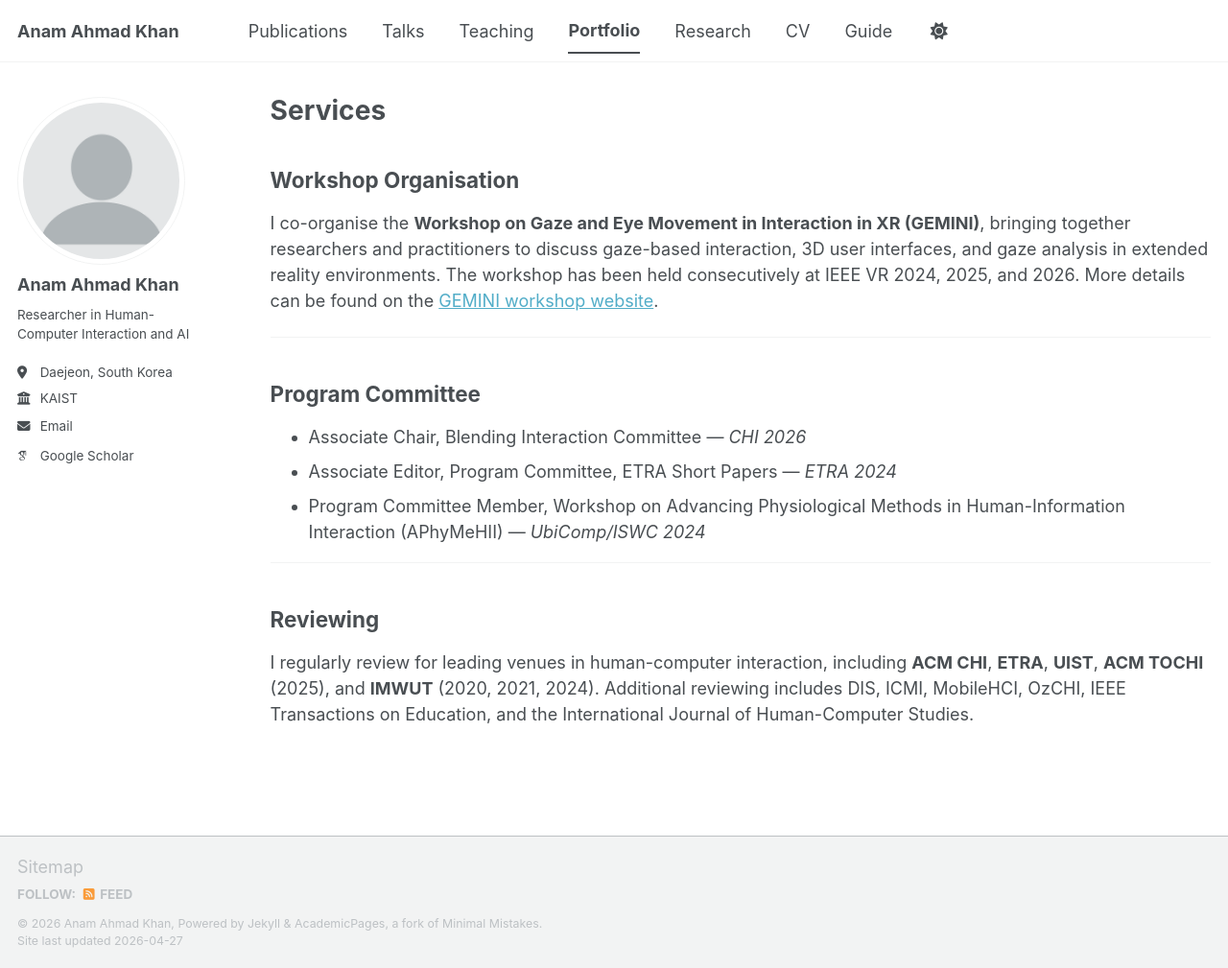
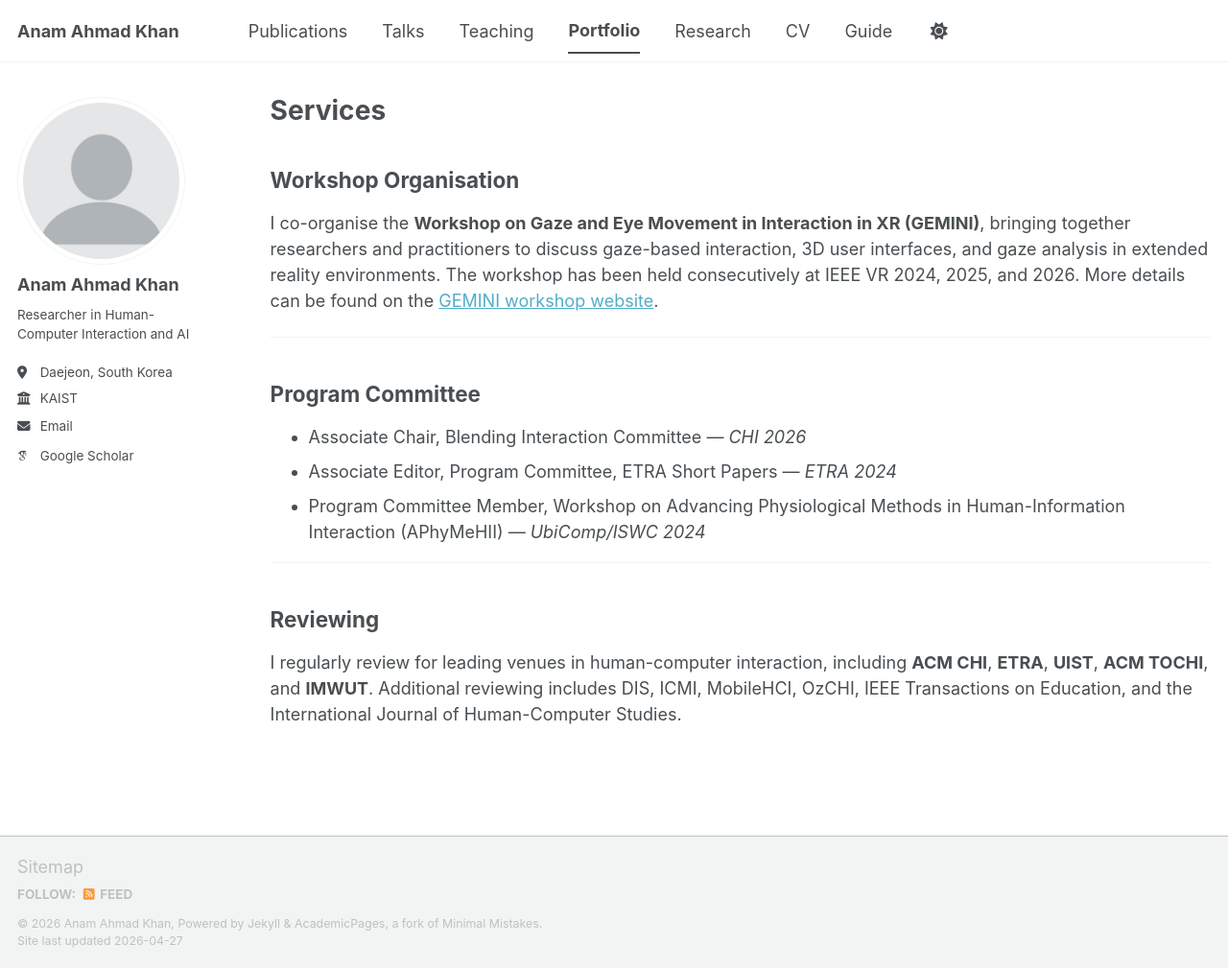
Before and after one commit to khananamahmad3-max/anamkhan.github.io, a Jekyll site: the page built from _pages/portfolio.html, in a window 1280 px wide and 1009 px high. Shown: the whole window at 96% size. Built offline with Jekyll 4.4.1, drawn with Linux system fonts in a browser that asks for light colours; some web fonts are replaced; a script bundle is joined from its source files by our own code; library files that are not in the unit come from our copies.

Commit message:
Update portfolio.html

```diff
--- a/_pages/portfolio.html
+++ b/_pages/portfolio.html
@@ -21,4 +21,4 @@
 
 <hr>
 
-<h2>Reviewing</h2> <p> I regularly review for leading venues in human-computer interaction, including <strong>ACM CHI</strong>, <strong>ETRA</strong>, <strong>UIST</strong>, <strong>ACM TOCHI</strong> (2025), and <strong>IMWUT</strong> (2020, 2021, 2024). Additional reviewing includes DIS, ICMI, MobileHCI, OzCHI, IEEE Transactions on Education, and the International Journal of Human-Computer Studies. </p>
+<h2>Reviewing</h2> <p> I regularly review for leading venues in human-computer interaction, including <strong>ACM CHI</strong>, <strong>ETRA</strong>, <strong>UIST</strong>, <strong>ACM TOCHI</strong>, and <strong>IMWUT</strong>. Additional reviewing includes DIS, ICMI, MobileHCI, OzCHI, IEEE Transactions on Education, and the International Journal of Human-Computer Studies. </p>
```
